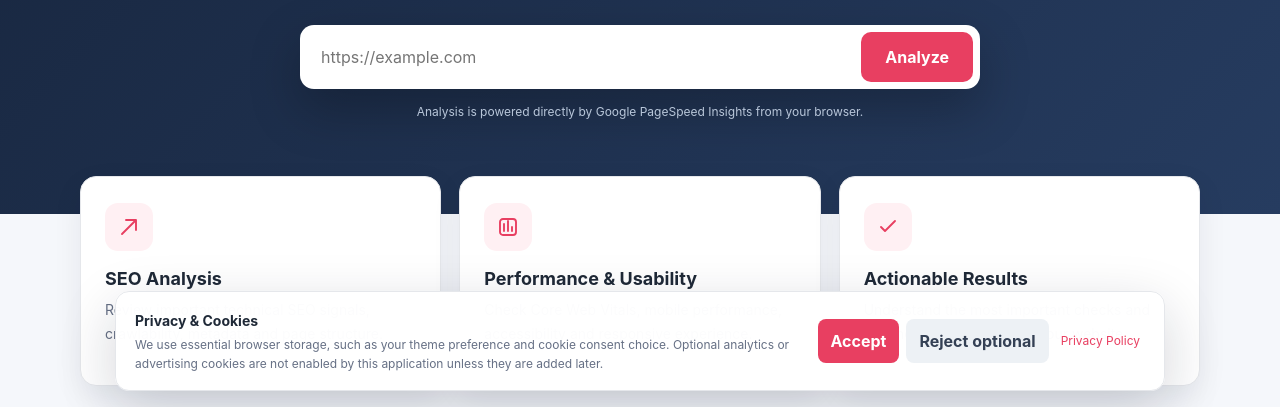
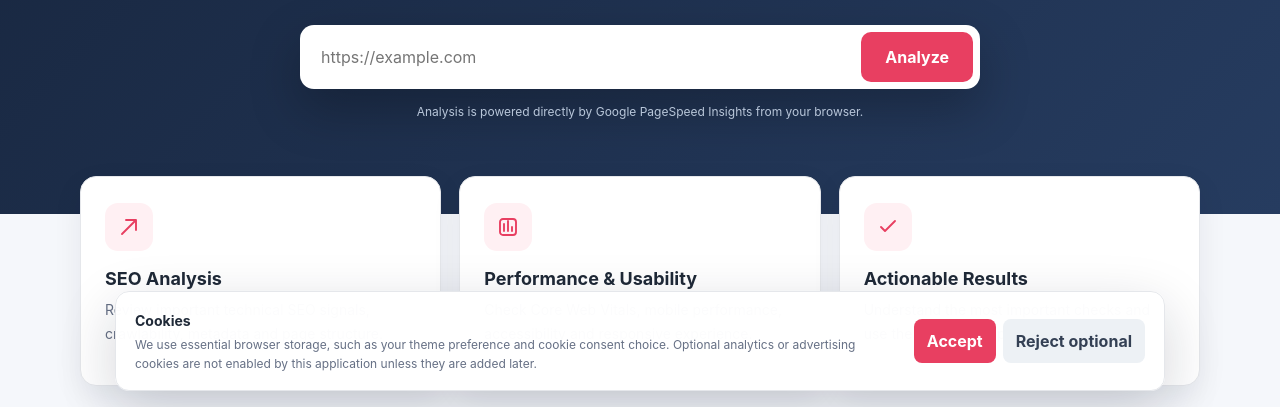
Before and after one commit to gpldroid/reviewer, a website: page index.html in a window 1280 px wide. Shown: the part 393-800 px from the top of the page. Drawn offline with Linux system fonts and the light colour scheme.

Commit message:
Remove privacy link and wording from cookie banner

```diff
--- a/index.html
+++ b/index.html
@@ -41,6 +41,6 @@
 <div class="footer-column"><div class="footer-title">Legal</div><a href="pages/privacy.html">Privacy Policy</a><a href="pages/terms.html">Terms of Use</a></div>
 <div class="footer-bottom"><p>© 2026 Reviewer SEO Tools · By Imad Limrani</p></div>
 </div></footer>
-<div class="cookie-banner" id="cookieBanner" role="dialog" aria-label="Cookie consent" hidden><div><strong>Privacy &amp; Cookies</strong><p>We use essential browser storage, such as your theme preference and cookie consent choice. Optional analytics or advertising cookies are not enabled by this application unless they are added later.</p></div><div class="cookie-actions"><button id="cookieAccept">Accept</button><button id="cookieReject" class="secondary">Reject optional</button><a href="pages/privacy.html">Privacy Policy</a></div></div>
+<div class="cookie-banner" id="cookieBanner" role="dialog" aria-label="Cookie consent" hidden><div><strong>Cookies</strong><p>We use essential browser storage, such as your theme preference and cookie consent choice. Optional analytics or advertising cookies are not enabled by this application unless they are added later.</p></div><div class="cookie-actions"><button id="cookieAccept">Accept</button><button id="cookieReject" class="secondary">Reject optional</button></div></div>
 <script src="assets/app.js"></script>
 </body></html>
```
